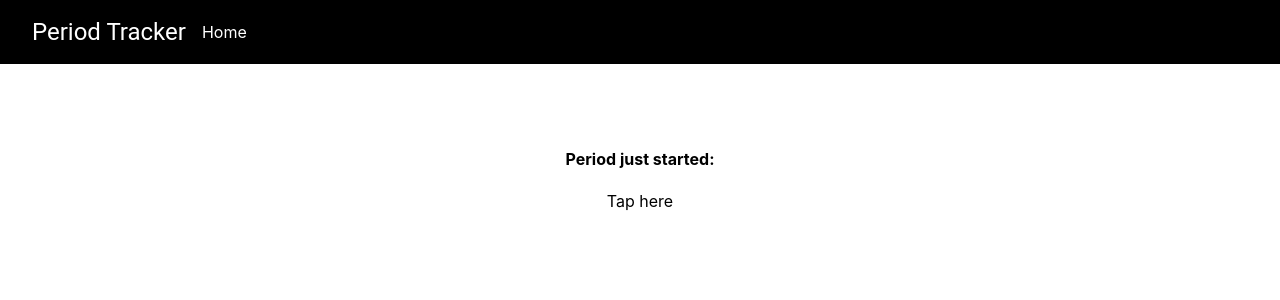
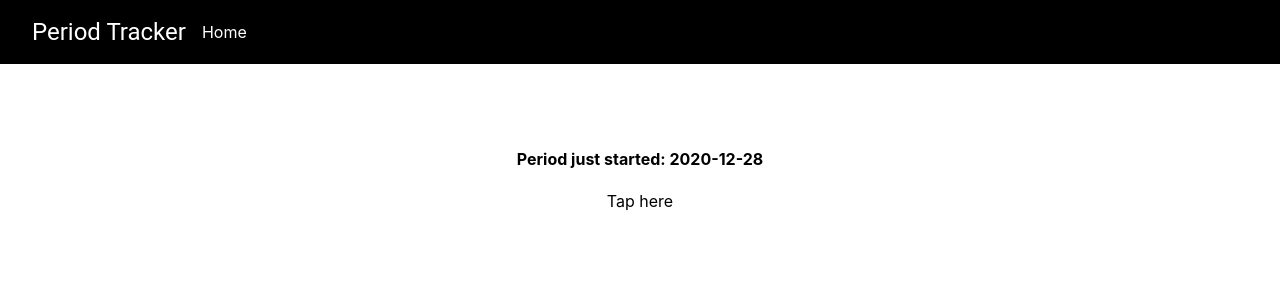
Before and after one commit to Feminine-Divine/periodo, a Next.js app in the folder periodo/: page / in a window 1280 px wide. Shown: the top 300 px of the page. Built offline with nearby package versions, Linux system fonts and the light colour scheme.

Commit message:
added today's date

```diff
--- a/periodo/components/started.js
+++ b/periodo/components/started.js
@@ -3,9 +3,19 @@ import Link from 'next/link'
 import styles from './started.module.css'
 
 const Start=()=>{
+    function getCurrentDate(separator=''){
+
+        let newDate = new Date()
+        let date = newDate.getDate();
+        let month = newDate.getMonth() + 1;
+        let year = newDate.getFullYear();
+
+        return (`${year}${separator}${month<10?`0${month}`:`${month}`}${separator}${date}`)
+        }
+
     return(
         <div>
-            <h4 className={styles.heading}>Period just started:</h4>
+            <h4 className={styles.heading}>Period just started: {getCurrentDate('-')}</h4>
             <Link href='/calender'>
             <a className={styles.heading}>Tap here</a>
             </Link>
```
